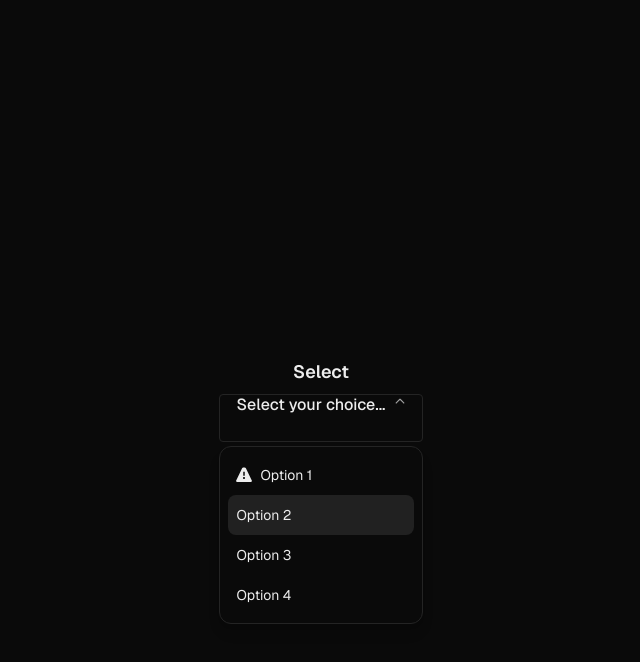
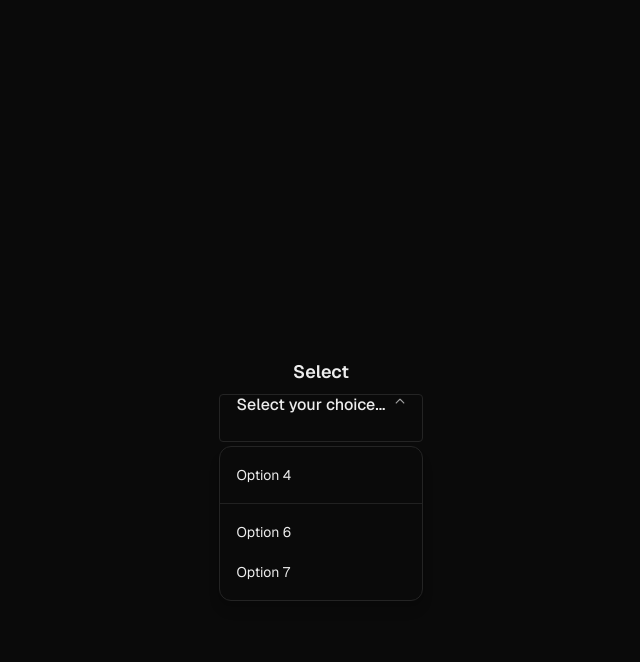
Before and after one commit to opencode-startup/OpenCode, a Next.js app: page / in a window 1280 px wide. Both pictures are taken after a click on the button "Select your choice...". Shown: the top 662 px of the page, without its empty margins (319-959 px from the left). Built offline with nearby package versions, Linux system fonts and the light colour scheme.

Commit message:
OC-44 - Add grouped options support to Select component, including rendering, navigation, and categorization utilities

```diff
--- a/src/app/page.tsx
+++ b/src/app/page.tsx
@@ -1,6 +1,6 @@
 'use client';
 
-import { Icon, Select } from '@/components';
+import { Select } from '@/components';
 
 export default function Home() {
   return (
@@ -12,10 +12,26 @@ export default function Home() {
             size={'large'}
             placeholder="Select your choice..."
             options={[
-              { value: 'option1', label: 'Option 1', leftIcon: <Icon name={'warning-fill'} /> },
-              { value: 'option2', label: 'Option 2' },
-              { value: 'option3', label: 'Option 3' },
-              { value: 'option4', label: 'Option 4' },
+              // { value: 'option1', label: 'Option 1', leftIcon: <Icon name={'warning-fill'} /> },
+              // { value: 'option2', label: 'Option 2' },
+              // { value: 'option3', label: 'Option 3' },
+              [{ value: 'option4', label: 'Option 4' }],
+              // [
+              //   {
+              //     value: 'option5',
+              //     label: 'Option 5',
+              //   },
+              // ],
+              [
+                {
+                  value: 'option6',
+                  label: 'Option 6',
+                },
+                {
+                  value: 'option7',
+                  label: 'Option 7',
+                },
+              ],
             ]}
             onValueChange={(value: any) => console.log('Selected:', value)}
           />
--- /dev/null
+++ b/src/components/Select/OptionItem.tsx
@@ -0,0 +1,40 @@
+'use client';
+
+import { OptionItemProps } from './types';
+import { selectItemVariants } from './variants';
+
+export const OptionItem = ({
+  option,
+  index,
+  selectId,
+  selectedValue,
+  highlightedIndex,
+  size,
+  onSelectAction,
+  onMouseEnterEventAction,
+}: OptionItemProps) => {
+  return (
+    <div
+      id={`${selectId}-option-${index}`}
+      role="option"
+      aria-selected={option.value === selectedValue}
+      aria-disabled={option.disabled}
+      data-highlighted={index === highlightedIndex}
+      data-selected={option.value === selectedValue}
+      className={selectItemVariants({
+        size,
+        selected: option.value === selectedValue,
+        highlighted: index === highlightedIndex,
+        disabled: option.disabled,
+      })}
+      onClick={() => onSelectAction(option.value)}
+      onMouseEnter={() => onMouseEnterEventAction(index)}
+    >
+      <div className="flex min-w-0 flex-1 items-center gap-2">
+        {option.leftIcon && <span className="flex shrink-0 items-center">{option.leftIcon}</span>}
+        <span className="flex-1 truncate">{option.label}</span>
+        {option.rightIcon && <span className="flex shrink-0 items-center">{option.rightIcon}</span>}
+      </div>
+    </div>
+  );
+};
--- a/src/components/Select/Select.tsx
+++ b/src/components/Select/Select.tsx
@@ -5,11 +5,13 @@ import { forwardRef, useId } from 'react';
 import { Icon, Spinner } from '@/components';
 
 import { useSelect, useSelectPosition } from './hooks';
+import { OptionItem } from './OptionItem';
 import { SelectProps } from './types';
+import { isGroupedOptions } from './utils';
 import {
   selectContentVariants,
+  selectDividerVariants,
   selectIconVariants,
-  selectItemVariants,
   selectTriggerVariants,
   sizeConfig,
 } from './variants';
@@ -72,6 +74,57 @@ const Select = forwardRef<HTMLButtonElement, SelectProps>(
     });
 
     const displayText = selectedOption?.label || placeholder;
+
+    // Helper function to render options
+    const renderOptions = () => {
+      if (isGroupedOptions(options)) {
+        // Render grouped options with dividers (array of arrays)
+        return options.map((group, groupIndex) => {
+          let flatIndex = 0;
+          // Calculate starting flat index for this group
+          for (let i = 0; i < groupIndex; i++) {
+            flatIndex += options[i].length;
+          }
+
+          return (
+            <div key={`group-${groupIndex}`}>
+              {groupIndex > 0 && <div className={selectDividerVariants({ size })} />}
+              {group.map((option, optionIndex) => {
+                const currentFlatIndex = flatIndex + optionIndex;
+                return (
+                  <OptionItem
+                    key={option.value}
+                    option={option}
+                    index={currentFlatIndex}
+                    selectId={selectId}
+                    selectedValue={selectedValue}
+                    highlightedIndex={highlightedIndex}
+                    size={size}
+                    onSelectAction={handleSelectOption}
+                    onMouseEnterEventAction={handleOptionMouseEnter}
+                  />
+                );
+              })}
+            </div>
+          );
+        });
+      } else {
+        // Render flat options (backward compatibility)
+        return options.map((option, index) => (
+          <OptionItem
+            key={option.value}
+            option={option}
+            index={index}
+            selectId={selectId}
+            selectedValue={selectedValue}
+            highlightedIndex={highlightedIndex}
+            size={size}
+            onSelectAction={handleSelectOption}
+            onMouseEnterEventAction={handleOptionMouseEnter}
+          />
+        ));
+      }
+    };
 
     // Generate ARIA attributes
     const ariaAttributes = {
@@ -143,35 +196,7 @@ const Select = forwardRef<HTMLButtonElement, SelectProps>(
                 position,
               })}
             >
-              {options.map((option, index) => (
-                <div
-                  key={option.value}
-                  id={`${selectId}-option-${index}`}
-                  role="option"
-                  aria-selected={option.value === selectedValue}
-                  aria-disabled={option.disabled}
-                  data-highlighted={index === highlightedIndex}
-                  data-selected={option.value === selectedValue}
-                  className={selectItemVariants({
-                    size,
-                    selected: option.value === selectedValue,
-                    highlighted: index === highlightedIndex,
-                    disabled: option.disabled,
-                  })}
-                  onClick={() => handleSelectOption(option.value)}
-                  onMouseEnter={() => handleOptionMouseEnter(index)}
-                >
-                  <div className="flex min-w-0 flex-1 items-center gap-2">
-                    {option.leftIcon && (
-                      <span className="flex shrink-0 items-center">{option.leftIcon}</span>
-                    )}
-                    <span className="flex-1 truncate">{option.label}</span>
-                    {option.rightIcon && (
-                      <span className="flex shrink-0 items-center">{option.rightIcon}</span>
-                    )}
-                  </div>
-                </div>
-              ))}
+              {renderOptions()}
             </div>
           )}
         </div>
--- a/src/components/Select/hooks/useSelect.ts
+++ b/src/components/Select/hooks/useSelect.ts
@@ -1,9 +1,15 @@
 import { KeyboardEvent, useCallback, useEffect, useRef, useState } from 'react';
 
 import { SelectOption } from '../types';
+import {
+  flattenOptions,
+  getFlatIndexByValue,
+  getOptionByFlatIndex,
+  getTotalOptionsCount,
+} from '../utils';
 
 interface UseSelectProps {
-  options: SelectOption[];
+  options: SelectOption[] | SelectOption[][];
   value?: string;
   defaultValue?: string;
   onValueChange?: (value: string) => void;
@@ -28,8 +34,9 @@ export const useSelect = ({
   const triggerRef = useRef<HTMLButtonElement>(null);
   const contentRef = useRef<HTMLDivElement>(null);
 
-  // Find selected option
-  const selectedOption = options.find((option) => option.value === selectedValue);
+  // Find selected option (flatten grouped options first)
+  const flatOptions = flattenOptions(options);
+  const selectedOption = flatOptions.find((option) => option.value === selectedValue);
 
   // Handle value changes (controlled component support)
   useEffect(() => {
@@ -63,13 +70,13 @@ export const useSelect = ({
     setIsOpen(newOpen);
     onOpenChange?.(newOpen);
     if (newOpen) {
-      setHighlightedIndex(options.findIndex((option) => option.value === selectedValue));
+      setHighlightedIndex(getFlatIndexByValue(options, selectedValue));
     }
   }, [disabled, loading, isOpen, onOpenChange, options, selectedValue]);
 
   const handleSelectOption = useCallback(
     (optionValue: string) => {
-      const option = options.find((opt) => opt.value === optionValue);
+      const option = flatOptions.find((opt) => opt.value === optionValue);
       if (option && !option.disabled) {
         setSelectedValue(optionValue);
         onValueChange?.(optionValue);
@@ -78,7 +85,7 @@ export const useSelect = ({
         onOpenChange?.(false);
       }
     },
-    [options, onValueChange, onOpenChange],
+    [flatOptions, onValueChange, onOpenChange],
   );
 
   const handleKeyDown = useCallback(
@@ -90,7 +97,10 @@ export const useSelect = ({
         case ' ':
           event.preventDefault();
           if (isOpen && highlightedIndex >= 0) {
-            handleSelectOption(options[highlightedIndex].value);
+            const selectedOption = getOptionByFlatIndex(options, highlightedIndex);
+            if (selectedOption) {
+              handleSelectOption(selectedOption.value);
+            }
           } else {
             setIsOpen(!isOpen);
             onOpenChange?.(!isOpen);
@@ -107,7 +117,8 @@ export const useSelect = ({
             setIsOpen(true);
             onOpenChange?.(true);
           } else {
-            setHighlightedIndex((prev) => (prev < options.length - 1 ? prev + 1 : 0));
+            const totalOptions = getTotalOptionsCount(options);
+            setHighlightedIndex((prev) => (prev < totalOptions - 1 ? prev + 1 : 0));
           }
           break;
         case 'ArrowUp':
@@ -116,7 +127,8 @@ export const useSelect = ({
             setIsOpen(true);
             onOpenChange?.(true);
           } else {
-            setHighlightedIndex((prev) => (prev > 0 ? prev - 1 : options.length - 1));
+            const totalOptions = getTotalOptionsCount(options);
+            setHighlightedIndex((prev) => (prev > 0 ? prev - 1 : totalOptions - 1));
           }
           break;
         case 'Home':
@@ -128,7 +140,8 @@ export const useSelect = ({
         case 'End':
           event.preventDefault();
           if (isOpen) {
-            setHighlightedIndex(options.length - 1);
+            const totalOptions = getTotalOptionsCount(options);
+            setHighlightedIndex(totalOptions - 1);
           }
           break;
       }
--- a/src/components/Select/types.ts
+++ b/src/components/Select/types.ts
@@ -11,7 +11,7 @@ export interface SelectOption {
 }
 
 export interface SelectProps {
-  options: SelectOption[];
+  options: SelectOption[] | SelectOption[][];
   value?: string;
   defaultValue?: string;
   placeholder?: string;
@@ -34,3 +34,14 @@ export interface SelectProps {
   'aria-invalid'?: boolean;
   'aria-required'?: boolean;
 }
+
+export interface OptionItemProps {
+  option: SelectOption;
+  index: number;
+  selectId: string;
+  selectedValue: string;
+  highlightedIndex: number;
+  size: SelectSize;
+  onSelectAction: (value: string) => void;
+  onMouseEnterEventAction: (index: number) => void;
+}
--- /dev/null
+++ b/src/components/Select/utils.ts
@@ -0,0 +1,52 @@
+import { SelectOption } from './types';
+
+/**
+ * Type guard to check if options array contains grouped options (array of arrays)
+ */
+export const isGroupedOptions = (
+  options: SelectOption[] | SelectOption[][],
+): options is SelectOption[][] => {
+  return options.length > 0 && Array.isArray(options[0]);
+};
+
+/**
+ * Flatten grouped options into a flat array for easier processing
+ */
+export const flattenOptions = (options: SelectOption[] | SelectOption[][]): SelectOption[] => {
+  if (!isGroupedOptions(options)) {
+    return options;
+  }
+
+  return options.reduce<SelectOption[]>((acc, group) => {
+    return acc.concat(group);
+  }, []);
+};
+
+/**
+ * Get the total number of options (including grouped options)
+ */
+export const getTotalOptionsCount = (options: SelectOption[] | SelectOption[][]): number => {
+  return flattenOptions(options).length;
+};
+
+/**
+ * Get option by flat index (useful for keyboard navigation)
+ */
+export const getOptionByFlatIndex = (
+  options: SelectOption[] | SelectOption[][],
+  index: number,
+): SelectOption | undefined => {
+  const flatOptions = flattenOptions(options);
+  return flatOptions[index];
+};
+
+/**
+ * Get flat index of an option by its value
+ */
+export const getFlatIndexByValue = (
+  options: SelectOption[] | SelectOption[][],
+  value: string,
+): number => {
+  const flatOptions = flattenOptions(options);
+  return flatOptions.findIndex((option) => option.value === value);
+};
--- a/src/components/Select/variants.ts
+++ b/src/components/Select/variants.ts
@@ -43,9 +43,9 @@ export const selectContentVariants = tv({
   ],
   variants: {
     size: {
-      small: 'p-1',
-      medium: 'p-2',
-      large: 'p-2',
+      small: 'py-1',
+      medium: 'py-2',
+      large: 'py-2',
     },
     position: {
       top: '',
@@ -67,9 +67,9 @@ export const selectItemVariants = tv({
   ],
   variants: {
     size: {
-      small: 'typo-label-12 h-8',
-      medium: 'typo-label-14 h-9',
-      large: 'typo-label-14 h-10',
+      small: 'typo-label-12 mx-1 h-8',
+      medium: 'typo-label-14 mx-2 h-9',
+      large: 'typo-label-14 mx-2 h-10',
     },
     selected: {
       true: 'bg-gray-alpha-400 text-gray-1000',
@@ -118,6 +118,20 @@ export const selectIconVariants = tv({
   },
 });
 
+export const selectDividerVariants = tv({
+  base: 'border-gray-alpha-300 border-t',
+  variants: {
+    size: {
+      small: 'my-1',
+      medium: 'my-1.5',
+      large: 'my-2',
+    },
+  },
+  defaultVariants: {
+    size: 'large',
+  },
+});
+
 // Size-specific configuration
 export const sizeConfig = {
   small: {
```
